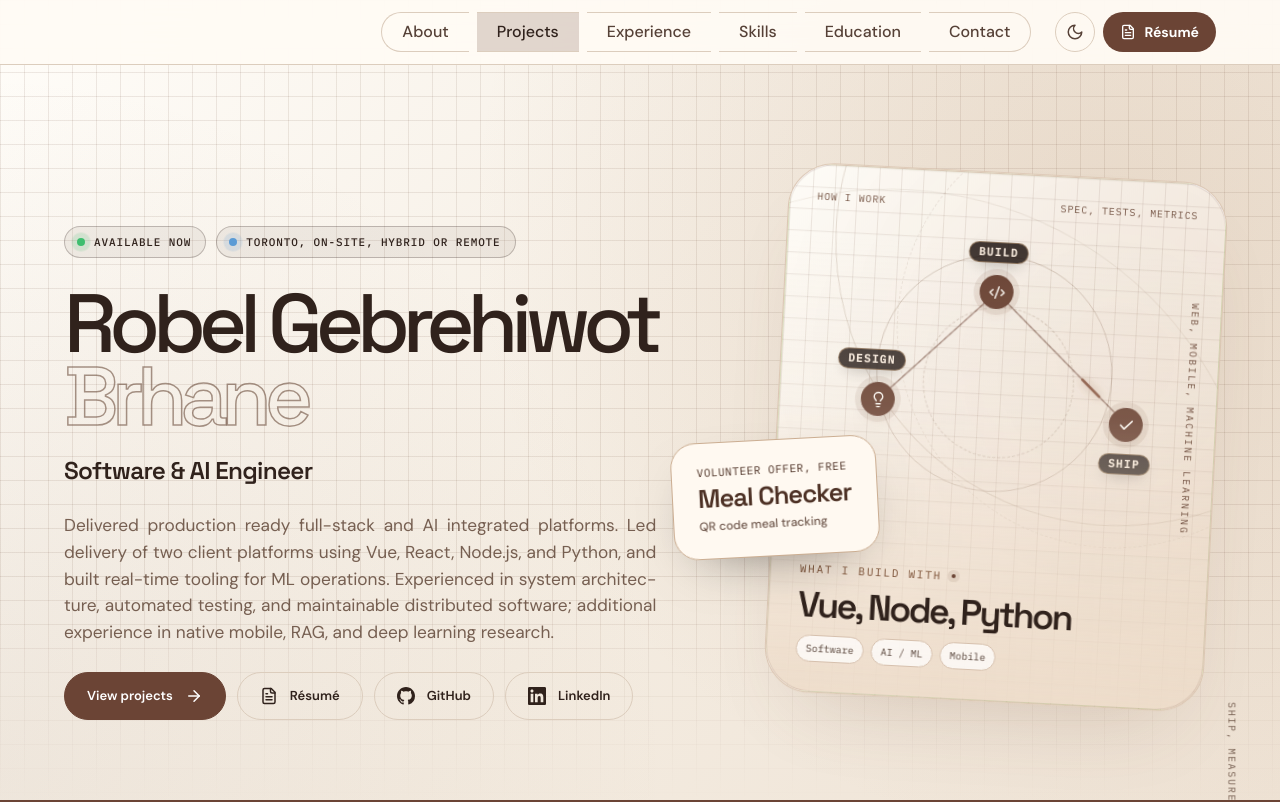
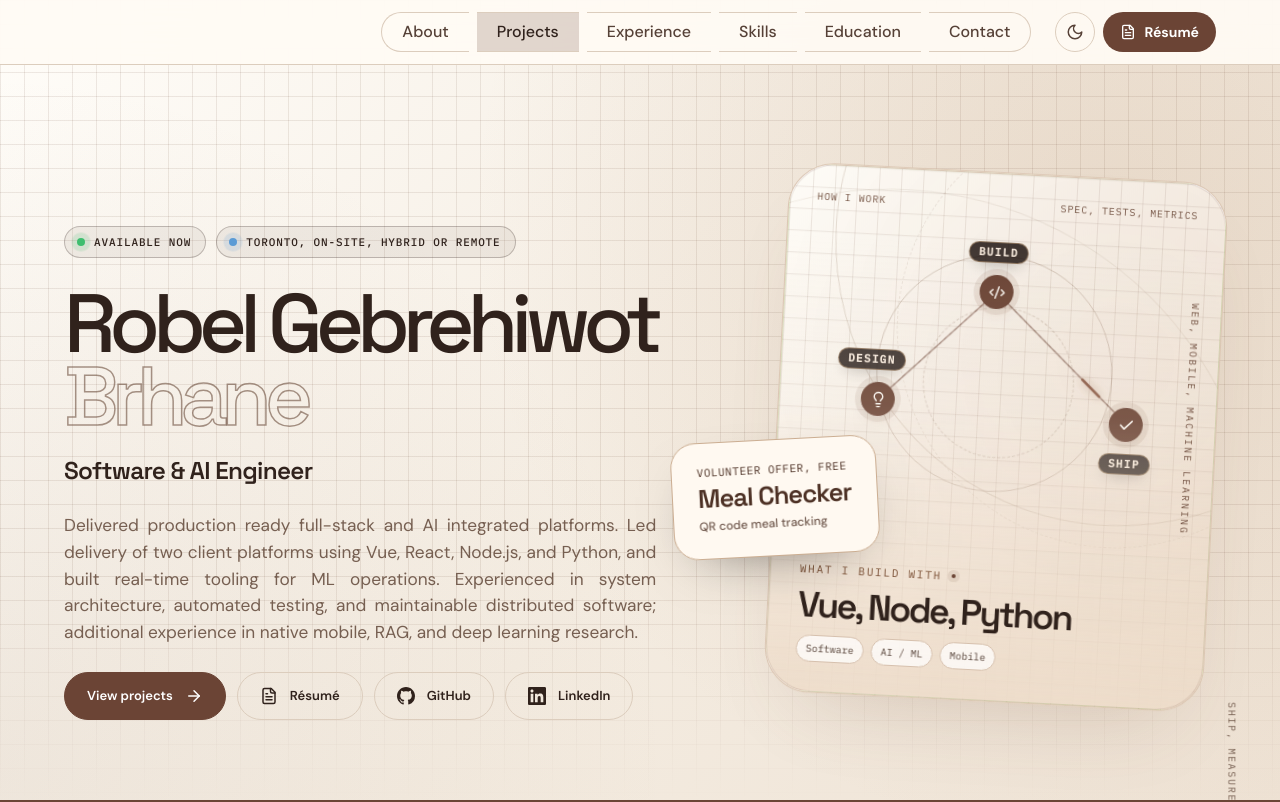
Before and after one commit to Robel-GH/robel-gh.github.io, a Vue app: page /projects in a window 1280 px wide. Shown: the top 802 px of the page. Built offline with nearby package versions, Linux system fonts and the light colour scheme.

Commit message:
Stop splitting words with hyphens in justified text

```diff
--- a/src/styles/10-justify.css
+++ b/src/styles/10-justify.css
@@ -1,7 +1,7 @@
 /*
  * Justified body text across the site.
  * Only multi-line prose is justified; short labels, headings and buttons keep their own alignment.
- * Phones stay left-aligned, because a narrow line leaves wide gaps between words.
+ * Words are never split with a hyphen. Phones stay left-aligned, because a narrow line leaves wide gaps between words.
  */
 @media (min-width: 761px) {
   .hero-desc,
@@ -16,7 +16,7 @@
   .contact-intro {
     text-align: justify;
     text-align-last: left;
-    hyphens: auto;
-    -webkit-hyphens: auto;
+    hyphens: manual;
+    -webkit-hyphens: manual;
   }
 }
```
